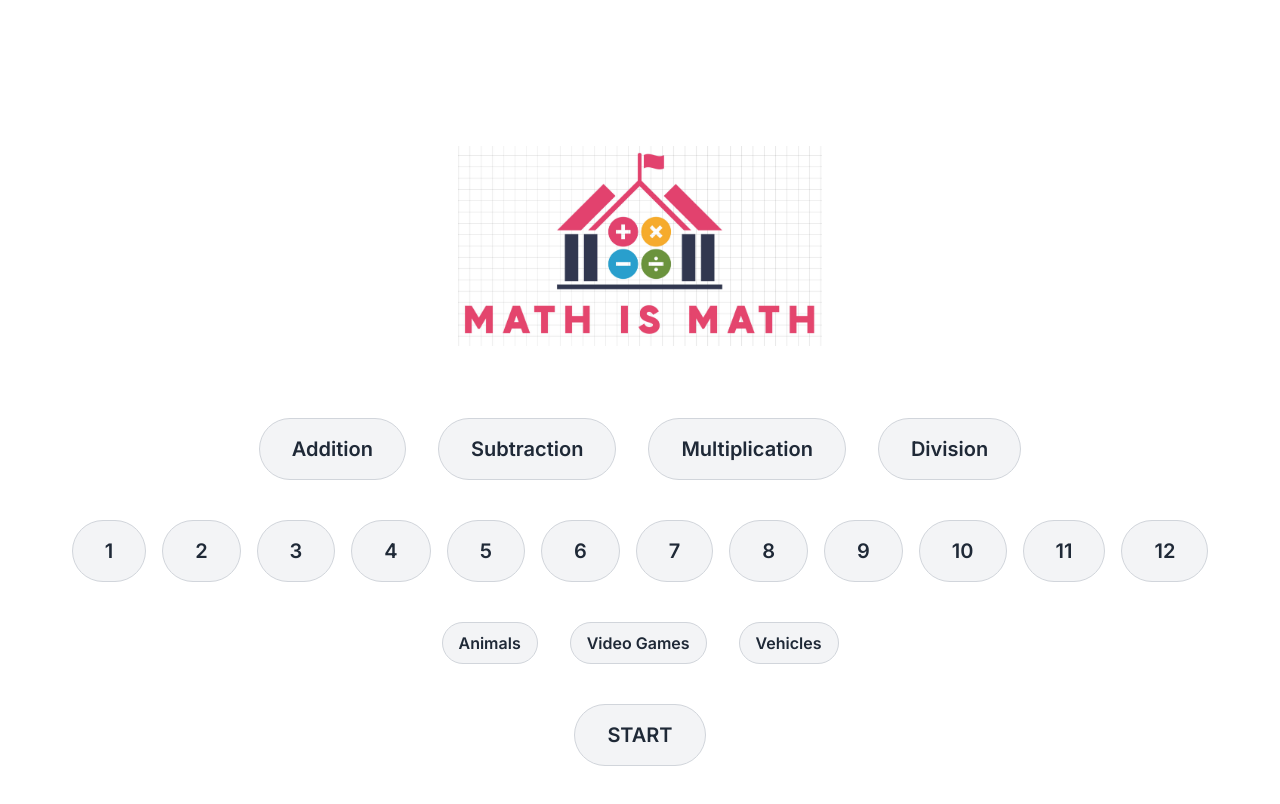
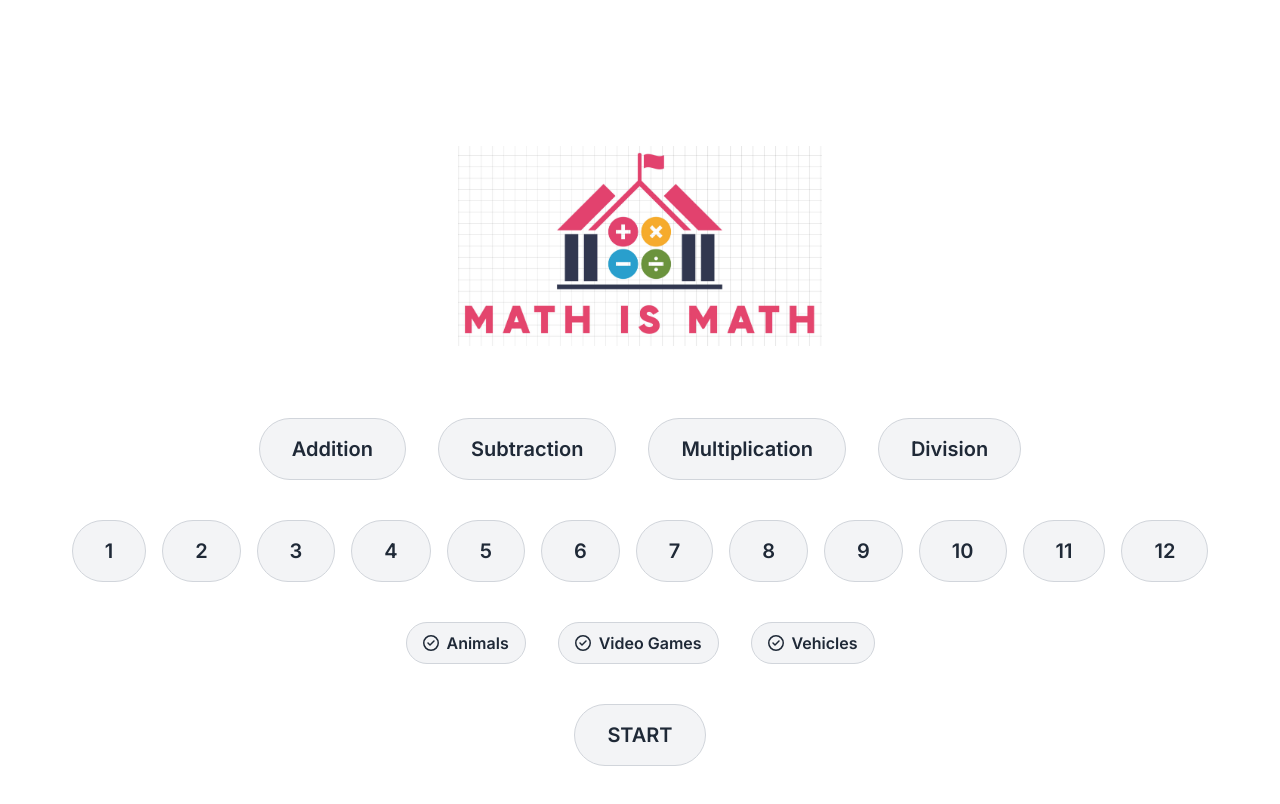
Before and after one commit to Lechlak/mathismath, a Next.js app: page / in a window 1280 px wide. Shown: the top 804 px of the page. Built offline with nearby package versions, Linux system fonts and the light colour scheme.

Commit message:
Update button.jsx

```diff
--- a/src/components/button.jsx
+++ b/src/components/button.jsx
@@ -14,7 +14,7 @@ function Button({ text, icon, onClick, className }) {
       }
     >
       <div className="flex items-center justify-center">
-        {icon && <FontAwesomeIcon icon={icon} className={`${text ? "mr-2" : ""}`} />} {/* Use FontAwesomeIcon here */}
+        {icon && <FontAwesomeIcon icon="far fa-check-circle" className={`${text ? "mr-2" : ""}`} />} {/* Use FontAwesomeIcon here */}
         {text}
       </div>
     </button>
```
